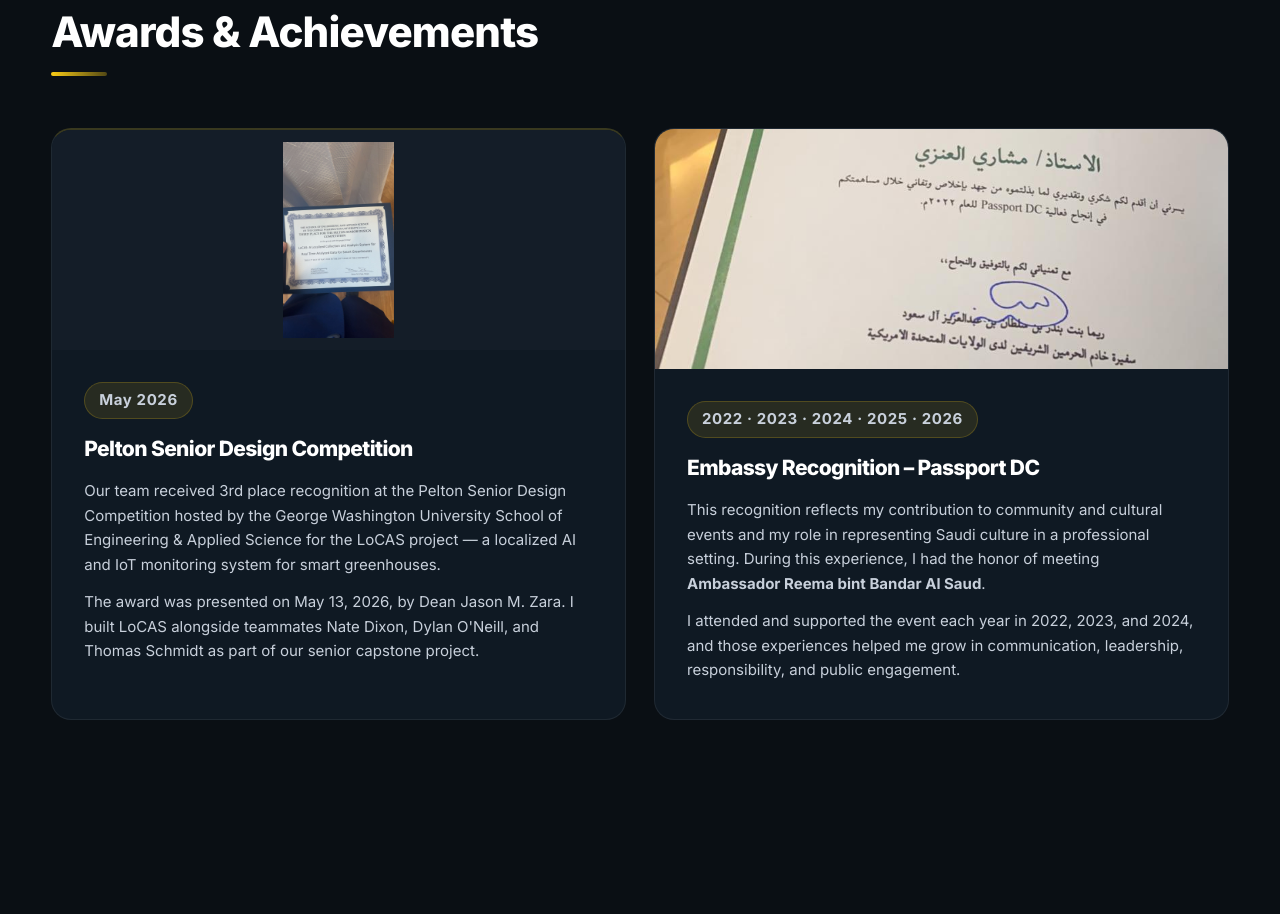
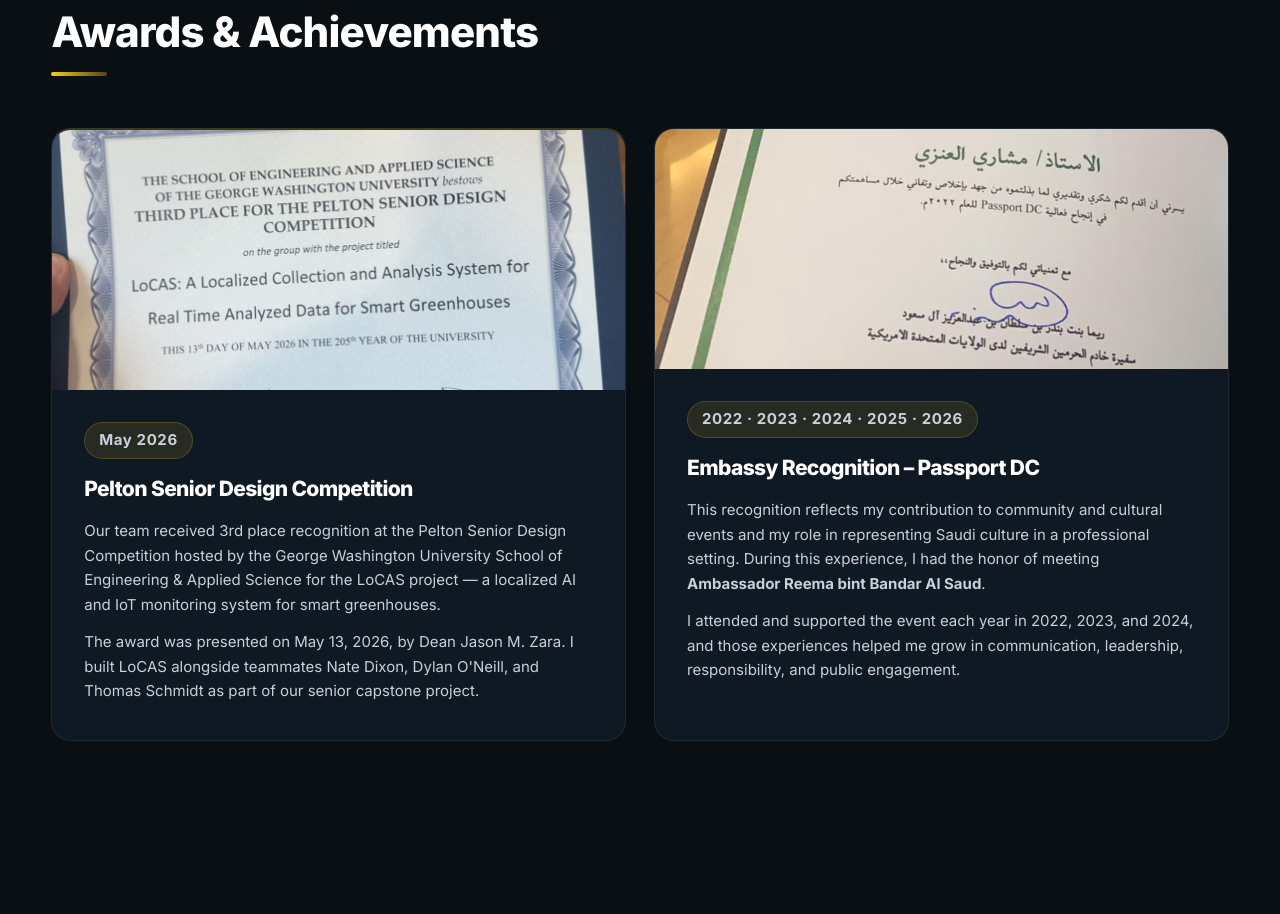
Before and after one commit to malanazi11/my-portfolio, a plain HTML site: page index.html in a window 1280 px wide. Shown: the part 6480-7394 px from the top of the page. Drawn offline with Linux system fonts and the light colour scheme.

Commit message:
Pelton image: zoom in on certificate text

```diff
--- a/style.css
+++ b/style.css
@@ -1070,12 +1070,12 @@ body.rtl .section-heading h2::after {
   transition: transform 0.4s ease;
 }
 
-/* Pelton certificate: contain so full cert is visible */
+/* Pelton certificate: zoomed in on the certificate text */
 .award-img.img-pelton {
-  height: 220px;
-  object-fit: contain;
-  object-position: center center;
-  padding: 12px;
+  height: 260px;
+  object-fit: cover;
+  object-position: center 52%;
+  padding: 0;
 }
 
 /* Pelton card: premium gold top-accent on hover */
```
